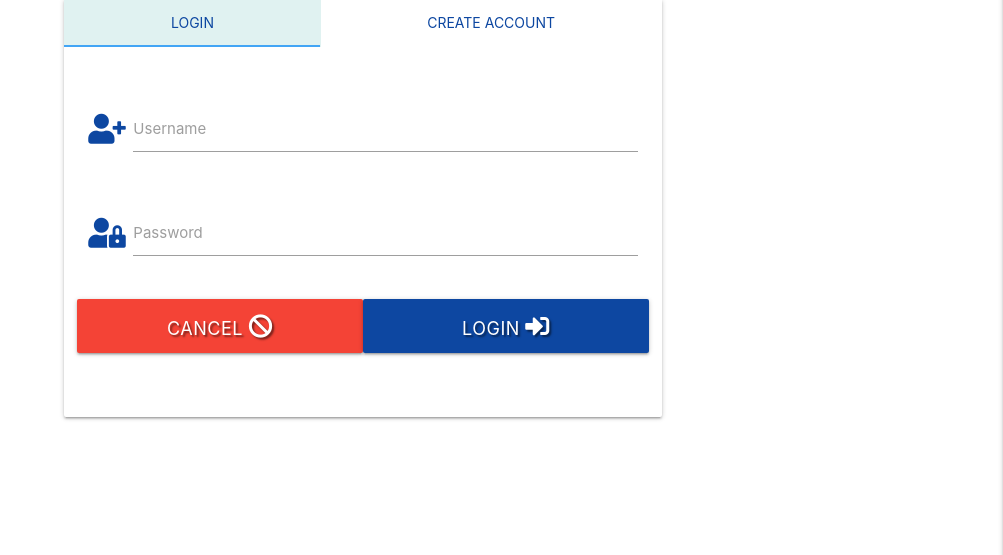
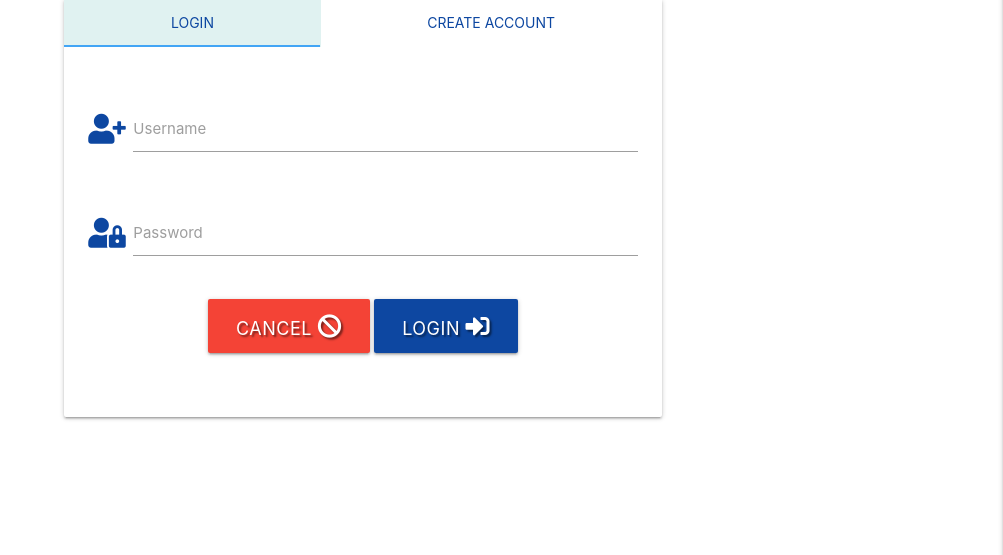
Before and after one commit to kylelawrencedev/gym-records-crud, a Flask app: page /account in a window 1280 px wide. Shown: the part 167-722 px from the top of the page, without its empty margins (277-1280 px from the left). Run offline with Flask 2, Linux system fonts and the light colour scheme; some libraries are stand-ins or nearby versions.

Commit message:
Update styling of account form buttons

```diff
--- a/templates/account.html
+++ b/templates/account.html
@@ -38,12 +38,16 @@
                             </div>
                             <!-- Sign In & Cancel Button -->
                             <div class="row">
-                                <button type="submit" class="col s6 btn-large red text-shadow" href="#">
+                                <div class="col s12 center-align">
+                                    <a type="button" class=" btn-large red text-shadow" href="{{ url_for('home') }}">
                                         Cancel <i class="fas fa-ban"></i>
-                                </button>
-                                <button type="submit" class="col s6 btn-large blue darken-4 text-shadow" href="{{ url_for('get_overview') }}">
+                                    </a>
+                                    <button type="submit" id="accountBtn"
+                                        class="btn-large blue darken-4 text-shadow"
+                                        href="{{ url_for('get_overview') }}">
                                         Login <i class="fas fa-sign-in-alt"></i>
-                                </button>
+                                    </button>
+                                </div>
                             </div>
                         </form>
                     </div>
@@ -79,12 +83,16 @@
                             </div>
                             <!-- signup & cancel button -->
                             <div class="row">
-                                <button type="submit" class="col s6 btn-large red text-shadow" href="#">
-                                    Cancel <i class="fas fa-ban"></i>
-                                </button>
-                                <button type="submit" id="accountBtn" class="col s6 btn-large blue darken-4 text-shadow" href="{{ url_for('get_overview') }}">
-                                    Create Account <i class="fas fa-sign-in-alt"></i>
-                                </button>
+                                <div class="col s12 center-align">
+                                    <a type="button" class=" btn-large red text-shadow" href="{{ url_for('home') }}">
+                                        Cancel <i class="fas fa-ban"></i>
+                                    </a>
+                                    <button type="submit" id="accountBtn"
+                                        class="btn-large blue darken-4 text-shadow"
+                                        href="{{ url_for('get_overview') }}">
+                                        Create Account <i class="fas fa-sign-in-alt"></i>
+                                    </button>
+                                </div>
                             </div>
                         </form>
                     </div>
```
